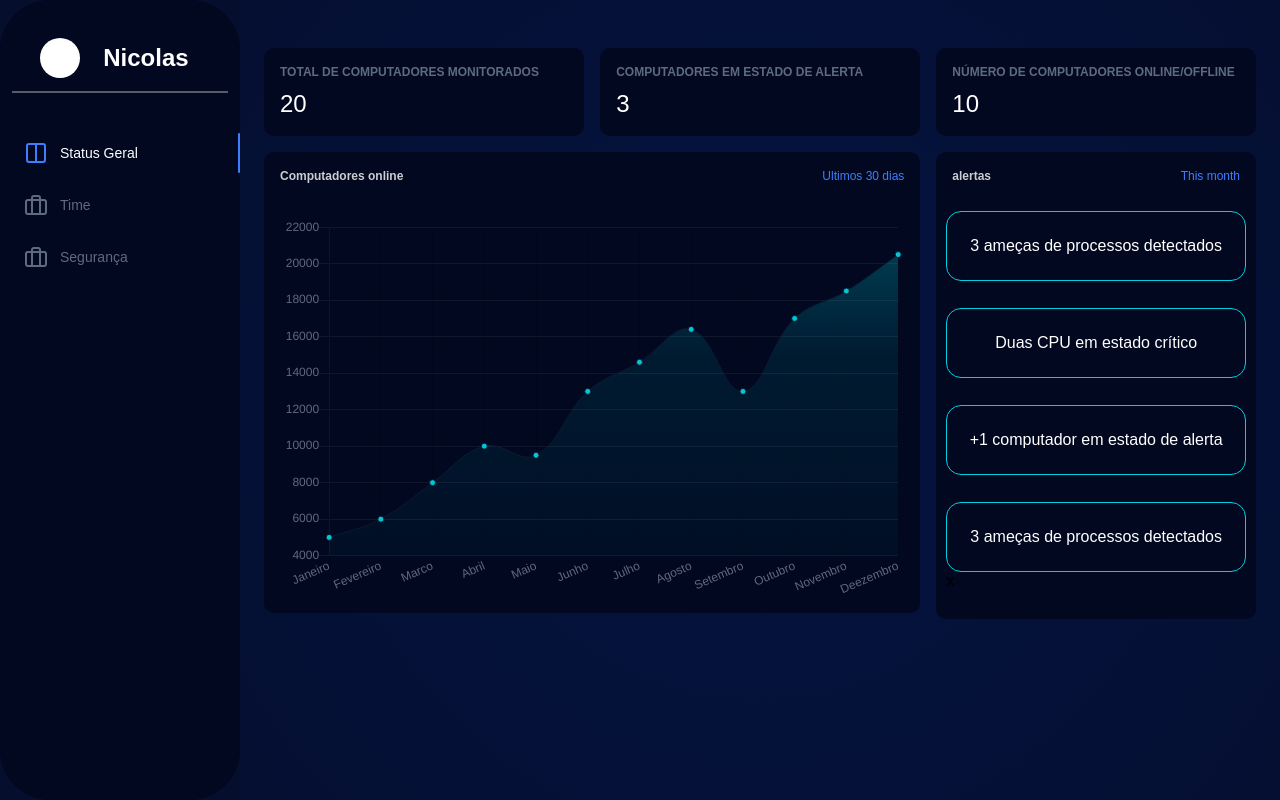
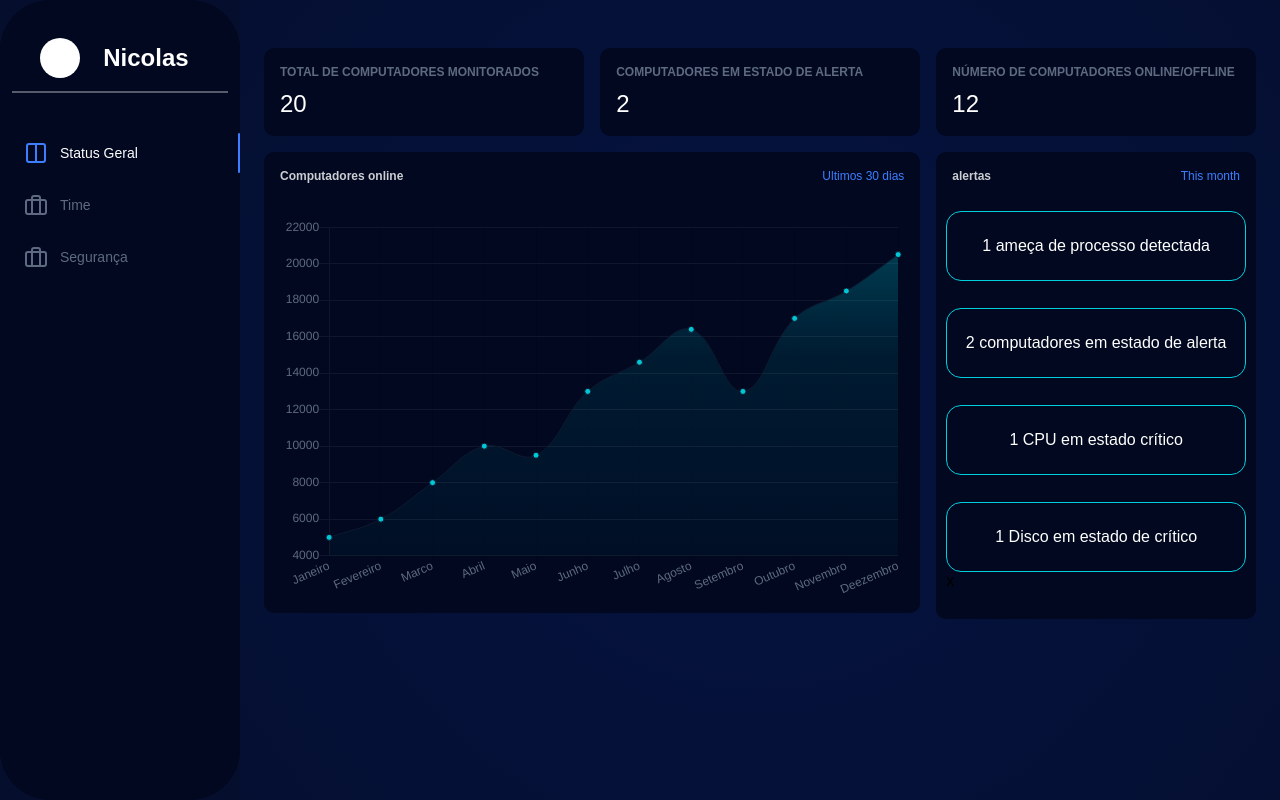
Before and after one commit to inc-view/inc-view.github.io, a website: page servidor/site/public/dashboard2.html in a window 1280 px wide. Drawn offline with nearby package versions, Linux system fonts and the light colour scheme.

Commit message:
Atualização de documentos. Correção de métricas no dashboard estático

```diff
--- a/servidor/site/public/dashboard2.html
+++ b/servidor/site/public/dashboard2.html
@@ -61,7 +61,7 @@
           <div class="chart-info-wrapper">
             <h2 id="applicationsLabel">Computadores em estado de alerta</h2>
             <!-- <span id="applicationsNumber"></span> -->
-            <span>3</span>
+            <span>2</span>
         </div>
         </div>
       </div>
@@ -70,7 +70,7 @@
           <div class="chart-info-wrapper">
             <h2 id="peopleLabel">Número de computadores online/offline</h2>
             <!-- <span id="peopleNumber"></span> -->
-            <span>10</span>
+            <span>12</span>
           </div>
         </div>
       </div>
@@ -101,16 +101,16 @@
             </div>
             <div>
               <div class="box-alertas" style="color: white;">
-                3 ameças de processos detectados
+                1 ameça de processo detectada
               </div>
               <div class="box-alertas" style="color: white;">
-                Duas CPU em estado crítico
+                2 computadores em estado de alerta
               </div>
               <div class="box-alertas" style="color: white;">
-                +1 computador em estado de alerta
+                1 CPU em estado crítico
               </div>
               <div class="box-alertas" style="color: white;">
-                3 ameças de processos detectados
+                1 Disco em estado de crítico
               </div>x
             </div>
           </div>
```
Also changed, not shown: servidor/site/public/dashboard3.html (+1 -1 lines), servidor/site/public/index.html (+5 -5 lines), servidor/site/public/obrigado.html (+1 -1 lines), 5 other files.
